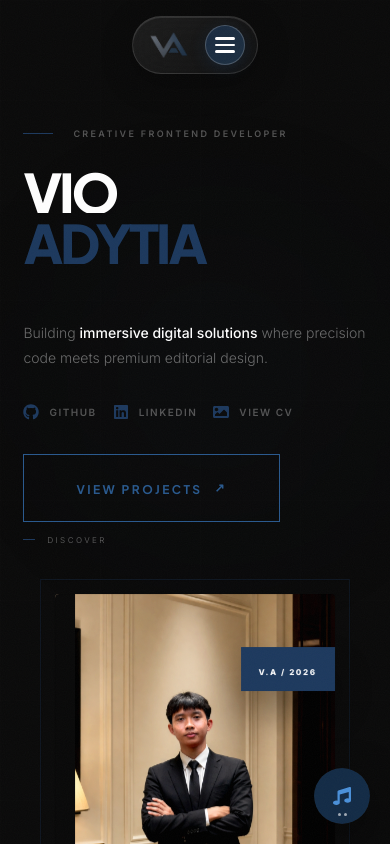
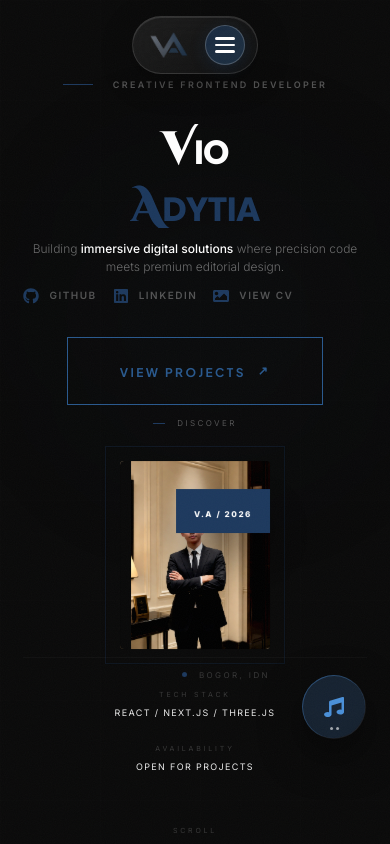
Before and after one commit to viooo13/my-porto, a React (Vite) app: page / in a window 390 px wide. Shown: the top 844 px of the page. Built offline with nearby package versions, Linux system fonts and the light colour scheme.

Commit message:
repair all pages and add music

```diff
--- a/src/components/MusicPlayer.jsx
+++ b/src/components/MusicPlayer.jsx
@@ -1,5 +1,5 @@
 import { useState, useRef, useEffect } from 'react';
-import { FaPlay, FaPause, FaStepForward, FaStepBackward, FaMusic } from 'react-icons/fa';
+import { FaPlay, FaPause, FaStepForward, FaStepBackward, FaMusic, FaTimes } from 'react-icons/fa';
 
 const tracks = [
     { id: 1, title: '33x', artist: 'Perunggu', src: '/music/33x.mp3' },
@@ -12,6 +12,7 @@ const tracks = [
     { id: 8, title: 'Gemilang', artist: 'Perunggu', src: '/music/Gemilang.mp3' },
     { id: 9, title: 'Stand by Me', artist: 'Oasis', src: '/music/Stand by Me.mp3' },
     { id: 10, title: 'Wonderwall Remastered', artist: 'Oasis', src: '/music/Wonderwall Remastered.mp3' },
+    { id: 11, title: 'Who Knows', artist: 'Daniel Caesar', src: '/music/Who Knows.mp3' },
 ];
 
 export default function MusicPlayer() {
@@ -38,9 +39,10 @@ export default function MusicPlayer() {
     useEffect(() => {
         const w = document.documentElement.clientWidth;
         const h = window.innerHeight; // innerHeight is usually better for mobile to avoid address bar issues, but clientWidth is safer for scrollbars
-        setPosition({ left: w - 48 - PADDING, top: h - 48 - PADDING });
+        setPosition({ left: w - 48 - PADDING - 20, top: h * 0.80, });
         setViewport({ w, h });
         setInitialized(true);
+
     }, []);
 
     // Re-clamp base position when viewport changes (always based on 56x56 icon size)
@@ -205,7 +207,7 @@ export default function MusicPlayer() {
 
     const isRightHalf = position.left > viewport.w / 2;
     const isBottomHalf = position.top > viewport.h / 2;
-    const ICON_SIZE = 56;
+    const ICON_SIZE = 64;
     const EXPANDED_WIDTH = 320;
     const EXPANDED_HEIGHT = 125;
     const isExpanded = isOpen || isHovered;
@@ -275,49 +277,37 @@ export default function MusicPlayer() {
                             display: 'flex',
                             alignItems: 'center',
                             justifyContent: 'center',
-                            background: 'rgba(6,83,166,0.3)',
-                            color: '#4a90d9',
+                            background: 'rgba(6,83,166,0.15)',
+                            backdropFilter: 'blur(12px)',
+                            color: '#fff',
                             opacity: isExpanded ? 0 : 1,
                             transition: 'opacity 0.2s',
-                            animation: 'musicPulse 2s ease-in-out infinite',
+                            animation: 'speakerPulse 1.2s ease-in-out infinite',
+                            border: '1px solid rgba(74,144,217,0.4)',
+                            boxShadow: '0 8px 32px rgba(0,0,0,0.36), 0 0 0 0 rgba(74,144,217,0.6)',
                         }}
                         onMouseEnter={() => setIsIconHovered(true)}
                         onMouseLeave={() => setIsIconHovered(false)}
                     >
-                        {/* Hover Tooltip - positioned to LEFT since icon is at right edge */}
-                        {isIconHovered && !isExpanded && (
-                            <div style={{
-                                position: 'absolute',
-                                top: '50%',
-                                right: ICON_SIZE + 12,
-                                transform: 'translateY(-50%)',
-                                background: 'rgba(6,83,166,0.95)',
-                                color: '#fff',
-                                padding: '8px 16px',
-                                borderRadius: 8,
-                                fontSize: 12,
-                                fontWeight: 700,
-                                letterSpacing: '0.1em',
-                                whiteSpace: 'nowrap',
-                                pointerEvents: 'none',
-                                backdropFilter: 'blur(8px)',
-                                border: '1px solid rgba(74,144,217,0.5)',
-                                boxShadow: '0 4px 20px rgba(6,83,166,0.4)',
-                                zIndex: 1000,
-                                animation: 'tooltipFade 0.2s ease forwards',
-                            }}>
-                                MUSIC
-                                <span style={{
-                                    position: 'absolute',
-                                    top: '50%',
-                                    left: '100%',
-                                    transform: 'translateY(-50%)',
-                                    width: 0, height: 0,
-                                    borderTop: '6px solid transparent',
-                                    borderBottom: '6px solid transparent',
-                                    borderLeft: '6px solid rgba(6,83,166,0.95)',
-                                }} />
-                            </div>
+                        {/* Speaker ripple rings */}
+                        {!isExpanded && isPlaying && (
+                            <>
+                                {[...Array(3)].map((_, i) => (
+                                    <div key={i} style={{
+                                        position: 'absolute',
+                                        top: '50%',
+                                        left: '50%',
+                                        transform: 'translate(-50%, -50%)',
+                                        width: ICON_SIZE,
+                                        height: ICON_SIZE,
+                                        borderRadius: '50%',
+                                        border: `1px solid rgba(74,144,217,${0.4 - i * 0.1})`,
+                                        animation: `speakerRipple ${1.5 + i * 0.3}s ease-out infinite`,
+                                        animationDelay: `${i * 0.4}s`,
+                                        pointerEvents: 'none',
+                                    }} />
+                                ))}
+                            </>
                         )}
                         {isPlaying ? (
                             <div style={{ display: 'flex', alignItems: 'flex-end', gap: 2, height: 16 }}>
@@ -329,7 +319,7 @@ export default function MusicPlayer() {
                                 ))}
                             </div>
                         ) : (
-                            <FaMusic size={18} />
+                            <FaMusic size={20} color='#4a90d9'/>
                         )}
                         {/* Drag indicator dots */}
                         <div style={{ position: 'absolute', bottom: 8, display: 'flex', gap: 3, opacity: 0.6 }}>
@@ -350,7 +340,7 @@ export default function MusicPlayer() {
                         pointerEvents: isExpanded ? 'auto' : 'none',
                     }}>
                         {/* Top: Text + EQ */}
-                        <div style={{ display: 'flex', justifyContent: 'space-between', alignItems: 'flex-start' }}>
+                        <div style={{ display: 'flex', justifyContent: 'space-between', alignItems: 'flex-start', position: 'relative', zIndex: 2 }}>
                             <div style={{ display: 'flex', flexDirection: 'column', overflow: 'hidden', paddingRight: 16 }}>
                                 <span style={{
                                     color: '#fff', fontSize: 16, fontWeight: 700,
@@ -445,13 +435,25 @@ export default function MusicPlayer() {
                     0% { height: 4px; }
                     100% { height: 16px; }
                 }
-                @keyframes musicPulse {
-                    0%, 100% { box-shadow: 0 0 0 0 rgba(74,144,217,0.6); }
-                    50% { box-shadow: 0 0 0 16px rgba(74,144,217,0); }
+                @keyframes speakerPulse {
+                    0%, 100% {
+                        box-shadow: 0 8px 32px rgba(0,0,0,0.36), 0 0 0 0 rgba(74,144,217,0.6);
+                        transform: scale(1);
+                    }
+                    50% {
+                        box-shadow: 0 8px 32px rgba(0,0,0,0.36), 0 0 0 20px rgba(74,144,217,0);
+                        transform: scale(1.08);
+                    }
                 }
-                @keyframes tooltipFade {
-                    from { opacity: 0; transform: translateY(-50%) translateX(-4px); }
-                    to { opacity: 1; transform: translateY(-50%) translateX(0); }
+                @keyframes speakerRipple {
+                    0% {
+                        transform: translate(-50%, -50%) scale(0.8);
+                        opacity: 0.5;
+                    }
+                    100% {
+                        transform: translate(-50%, -50%) scale(1.8);
+                        opacity: 0;
+                    }
                 }
             `}</style>
         </>
--- /dev/null
+++ b/src/components/StyledWord.jsx
@@ -0,0 +1,27 @@
+import React from 'react';
+
+export function StyledWord({ text, color, animDelay, style = {} }) {
+    if (!text) return null;
+    const first = text[0];
+    const rest = text.slice(1).toUpperCase();
+    return (
+        <span style={{
+            display: 'inline-block',
+            ...(animDelay !== undefined ? { animation: `slideUp 1s var(--ease) ${animDelay}s both` } : {}),
+            ...style,
+        }}>
+            <span style={{ fontFamily: '"Cinzel Decorative", serif', color }}>{first}</span>
+            <span style={{ fontFamily: '"Poppins", sans-serif', color, fontSize: '0.72em', fontWeight: 700, letterSpacing: '-0.025em' }}>{rest}</span>
+        </span>
+    );
+}
+
+export function StyledHeading({ text, color }) {
+    const words = text.split(' ');
+    return words.map((word, i) => (
+        <React.Fragment key={i}>
+            <StyledWord text={word} color={color} />
+            {i < words.length - 1 && '\u00A0'}
+        </React.Fragment>
+    ));
+}
--- a/src/index.css
+++ b/src/index.css
@@ -1,4 +1,4 @@
-@import url('https://fonts.googleapis.com/css2?family=Inter:wght@300;400;500;600;700;800;900&family=Plus+Jakarta+Sans:wght@400;500;600;700;800&display=swap');
+@import url('https://fonts.googleapis.com/css2?family=Inter:wght@300;400;500;600;700;800;900&family=Plus+Jakarta+Sans:wght@400;500;600;700;800&family=Cinzel+Decorative:wght@400;700;900&family=Poppins:wght@300;400;500;600;700;800&display=swap');
 @import "tailwindcss";
 
 /* ========================================
@@ -567,9 +567,83 @@ body::after {
 /* ========================================
    RESPONSIVE
    ======================================== */
+/* ========================================
+   HERO RESPONSIVE — Prevent cutoff on sticky viewport
+   ======================================== */
+@media (max-width: 1024px) {
+  #hero {
+    overflow-y: auto !important;
+  }
+  #hero h1 {
+    font-size: clamp(28px, 10vw, 80px) !important;
+    line-height: 0.9 !important;
+    margin-bottom: 16px !important;
+  }
+  #hero .max-w-\[480px\] p {
+    font-size: 13px !important;
+    line-height: 1.5 !important;
+    margin-bottom: 16px !important;
+  }
+  #hero .grid > .lg\:col-span-4 {
+    max-width: 220px !important;
+    margin: 0 auto !important;
+  }
+  #hero .grid > .lg\:col-span-4 > div {
+    max-width: 220px !important;
+  }
+  #hero .grid > .lg\:col-span-4 img {
+    max-height: 200px !important;
+  }
+  #hero .flex.flex-col.sm\:flex-row {
+    padding: 16px 0 !important;
+    justify-content: center !important;
+    align-items: center !important;
+    text-align: center !important;
+  }
+  #hero .flex.flex-col.sm\:flex-row > div:last-child {
+    text-align: center !important;
+  }
+  #hero .flex.flex-col.sm\:flex-row > div:last-child > div:last-child {
+    margin: 8px auto 0 !important;
+  }
+}
+
 @media (max-width: 768px) {
   .hide-mobile {
     display: none !important;
+  }
+  #hero {
+    padding-top: 70px !important;
+    min-height: unset !important;
+    height: auto !important;
+    min-height: 100dvh !important;
+  }
+  #hero h1 {
+    font-size: clamp(24px, 12vw, 60px) !important;
+    margin-bottom: 12px !important;
+  }
+  #hero .grid {
+    gap: 16px !important;
+    padding-top: 8px !important;
+    padding-bottom: 8px !important;
+  }
+  #hero .max-w-\[480px\] p {
+    font-size: 12px !important;
+    margin-bottom: 12px !important;
+  }
+  #hero .max-w-\[480px\] > .flex {
+    justify-content: center !important;
+    margin-bottom: 16px !important;
+  }
+  #hero .max-w-\[480px\] > .flex.items-center {
+    justify-content: center !important;
+  }
+  #hero .lg\:col-span-8 {
+    align-items: center !important;
+    text-align: center !important;
+  }
+  #hero .lg\:col-span-8 > div:first-child {
+    justify-content: center !important;
   }
 }
 
--- a/src/pages/certificates/Certificates.jsx
+++ b/src/pages/certificates/Certificates.jsx
@@ -1,5 +1,6 @@
 import { useEffect, useRef, useState } from 'react';
 import { certificatesData as certs } from '../../data/certificatesData';
+import { StyledWord } from '../../components/StyledWord';
 
 export default function Certificates() {
     const ref = useRef(null);
@@ -39,7 +40,7 @@ export default function Certificates() {
     });
 
     return (
-        <section id="certificates" ref={ref} style={{ background: '#0a0a0a', padding: '160px 0', position: 'relative', overflow: 'hidden', scrollMarginTop: 80 }}>
+        <section id="certificates" ref={ref} style={{ background: '#0a0a0a', padding: 'clamp(100px, 15vh, 160px) 0', position: 'relative', overflow: 'hidden', scrollMarginTop: 80, zIndex: 1 }}>
             {/* Ambient Ambient */}
             <div style={{ position: 'absolute', top: '15%', left: '-10%', width: 600, height: 600, borderRadius: '50%', background: 'radial-gradient(circle, rgba(30,58,95,0.05) 0%, transparent 70%)', pointerEvents: 'none' }} />
             <div style={{ position: 'absolute', bottom: '5%', right: '-5%', width: 400, height: 400, borderRadius: '50%', background: 'radial-gradient(circle, rgba(30,58,95,0.03) 0%, transparent 70%)', pointerEvents: 'none' }} />
@@ -53,7 +54,7 @@ export default function Certificates() {
                 </div>
 
                 <h2 style={{ ...a(50), fontFamily: 'Plus Jakarta Sans, sans-serif', fontWeight: 800, fontSize: 'clamp(48px, 6vw, 96px)', lineHeight: 0.95, color: '#fff', marginBottom: 80, letterSpacing: '-0.02em' }}>
-                    Certifi<span style={{ color: '#1e3a5f' }}>cates</span>
+                    <StyledWord text="Certifi" color="#fff" /><StyledWord text="cates" color="#1e3a5f" />
                 </h2>
 
                 {/* Compact Grid - supports many certificates */}
--- a/src/pages/contact/Contact.jsx
+++ b/src/pages/contact/Contact.jsx
@@ -1,6 +1,7 @@
 import { useEffect, useRef, useState } from 'react';
 import { HiMail, HiLocationMarker, HiPhone } from 'react-icons/hi';
 import { FaLinkedin, FaGithub, FaTwitter, FaInstagram } from 'react-icons/fa';
+import { StyledWord } from '../../components/StyledWord';
 
 const info = [
     { icon: HiMail, title: 'Email', value: 'vioadytia30@gmail.com', link: 'mailto:vioadytia30@gmail.com' },
@@ -36,7 +37,7 @@ export default function Contact() {
     };
 
     return (
-        <section id="contact" ref={ref} style={{ background: '#0a0a0a', padding: '160px 0', position: 'relative', overflow: 'hidden', scrollMarginTop: 80 }}>
+        <section id="contact" ref={ref} style={{ background: '#0a0a0a', padding: 'clamp(100px, 15vh, 160px) 0', position: 'relative', overflow: 'hidden', scrollMarginTop: 80, zIndex: 1 }}>
             <div style={{ position: 'absolute', top: '30%', left: '25%', width: 500, height: 500, borderRadius: '50%', background: 'radial-gradient(circle, rgba(30,58,95,0.05) 0%, transparent 70%)', pointerEvents: 'none' }} />
 
             <div style={{ maxWidth: 1440, margin: '0 auto', padding: '0 40px' }}>
@@ -48,7 +49,7 @@ export default function Contact() {
                 </div>
 
                 <h2 style={{ ...a(50), fontFamily: 'Plus Jakarta Sans, sans-serif', fontWeight: 800, fontSize: 'clamp(48px, 6vw, 96px)', lineHeight: 0.95, color: '#fff', marginBottom: 16, letterSpacing: '-0.02em' }}>
-                    Let's<br /><span style={{ color: '#1e3a5f' }}>Talk</span>
+                    <StyledWord text="Let's" color="#fff" /><br /><StyledWord text="Talk" color="#1e3a5f" />
                 </h2>
                 <p style={{ ...a(100), fontSize: 15, color: 'rgba(255,255,255,0.5)', maxWidth: 480, lineHeight: 1.7, marginBottom: 80, fontWeight: 300 }}>
                     Have a project in mind or just want to say hi? I'd love to hear from you.
--- a/src/pages/hero/Hero.jsx
+++ b/src/pages/hero/Hero.jsx
@@ -1,5 +1,6 @@
 import { useEffect, useState, useRef } from 'react';
 import { FaGithub, FaLinkedin, FaImage } from 'react-icons/fa';
+import { StyledWord } from '../../components/StyledWord';
 
 function HeroButton({ children, href, className }) {
     return (
@@ -46,14 +47,17 @@ export default function Hero() {
     return (
         <>
             <section id="hero" style={{
-            position: 'relative',
-            minHeight: '100vh',
+            position: 'sticky',
+            top: 0,
+            height: '100dvh',
+            minHeight: '600px',
             display: 'flex',
             flexDirection: 'column',
             background: '#0a0a0a',
             overflow: 'hidden',
             width: '100%',
-            paddingTop: 'clamp(80px, 15vh, 140px)'
+            paddingTop: 'clamp(60px, 12vh, 100px)',
+            zIndex: 0,
         }}>
 
             {/* ── Background Master visual ── */}
@@ -109,21 +113,15 @@ export default function Hero() {
                         <h1 style={{
                             fontFamily: 'Plus Jakarta Sans, sans-serif', fontWeight: 800,
                             fontSize: 'clamp(40px, 14vw, 190px)',
-                            lineHeight: 0.75, letterSpacing: '-0.06em',
+                            lineHeight: 0.75, letterSpacing: '-0.02em',
                             color: '#fff', marginBottom: 56,
                             textTransform: 'uppercase',
                         }}>
                             <div style={{ overflow: 'hidden' }}>
-                                <span style={{ display: 'inline-block', animation: 'slideUp 1s var(--ease) 0.1s both', color: '#ffff' }}>VIO</span>
+                                <StyledWord text="VIO" color="#ffff" animDelay={0.1} />
                             </div>
                             <div style={{ overflow: 'hidden', marginTop: 10 }}>
-                                <span style={{
-                                    display: 'inline-block',
-                                    animation: 'slideUp 1s var(--ease) 0.2s both',
-                                    color: '#1e3a5f'
-                                }}>
-                                    ADYTIA
-                                </span>
+                                <StyledWord text="ADYTIA" color="#1e3a5f" animDelay={0.2} />
                             </div>
                         </h1>
 
--- a/src/pages/skills/Skills.jsx
+++ b/src/pages/skills/Skills.jsx
@@ -1,6 +1,7 @@
 import { useEffect, useRef, useState } from 'react';
 import { FaReact, FaNodeJs, FaGitAlt, FaDocker, FaFigma, FaHtml5, FaCss3Alt, FaJs, FaPhp, FaLaravel } from 'react-icons/fa';
 import { SiTypescript, SiNextdotjs, SiTailwindcss, SiMongodb, SiExpress, SiVite, SiWebpack, SiRedux, SiJest, SiMysql, SiPostman } from 'react-icons/si';
+import { StyledWord } from '../../components/StyledWord';
 
 // Animated counter hook
 const useCounter = (target, duration = 1500, start = 0) => {
@@ -140,7 +141,7 @@ export default function Skills() {
     const soft = ['Logic Thinking', 'Creative Strategy', 'Problem Solving', 'Team Lead', 'Adaptive Learning'];
 
     return (
-        <section id="skills" ref={ref} style={{ background: '#0a0a0a', padding: '160px 0', position: 'relative', overflow: 'hidden' }}>
+        <section id="skills" ref={ref} style={{ background: '#0a0a0a', padding: 'clamp(100px, 15vh, 160px) 0', position: 'relative', overflow: 'hidden', zIndex: 1 }}>
             {/* Ambient Background Glows */}
             <div style={{ position: 'absolute', top: '10%', right: '10%', width: 500, height: 500, borderRadius: '50%', background: 'radial-gradient(circle, rgba(30,58,95,0.06) 0%, transparent 70%)', pointerEvents: 'none' }} />
             <div style={{ position: 'absolute', bottom: '10%', left: '5%', width: 400, height: 400, borderRadius: '50%', background: 'radial-gradient(circle, rgba(30,58,95,0.04) 0%, transparent 70%)', pointerEvents: 'none' }} />
@@ -156,7 +157,7 @@ export default function Skills() {
                 <div className="grid grid-cols-1 lg:grid-cols-12 gap-12 lg:gap-20 items-end marginBottom-80" style={{ ...a(vis, 50), marginBottom: 80 }}>
                     <div className="lg:col-span-7">
                         <h2 style={{ fontFamily: 'Plus Jakarta Sans, sans-serif', fontWeight: 800, fontSize: 'clamp(48px, 6vw, 96px)', lineHeight: 0.95, color: '#fff', letterSpacing: '-0.02em' }}>
-                            Tech Stack &<br /><span style={{ color: '#1e3a5f' }}>Expertise</span>
+                            <StyledWord text="Tech Stack &" color="#fff" /><br /><StyledWord text="Expertise" color="#1e3a5f" />
                         </h2>
                     </div>
                     <div className="lg:col-span-5">
```
Also changed, not shown: src/pages/about/About.jsx (+5 -2 lines), src/pages/project/Project.jsx (+6 -4 lines).
